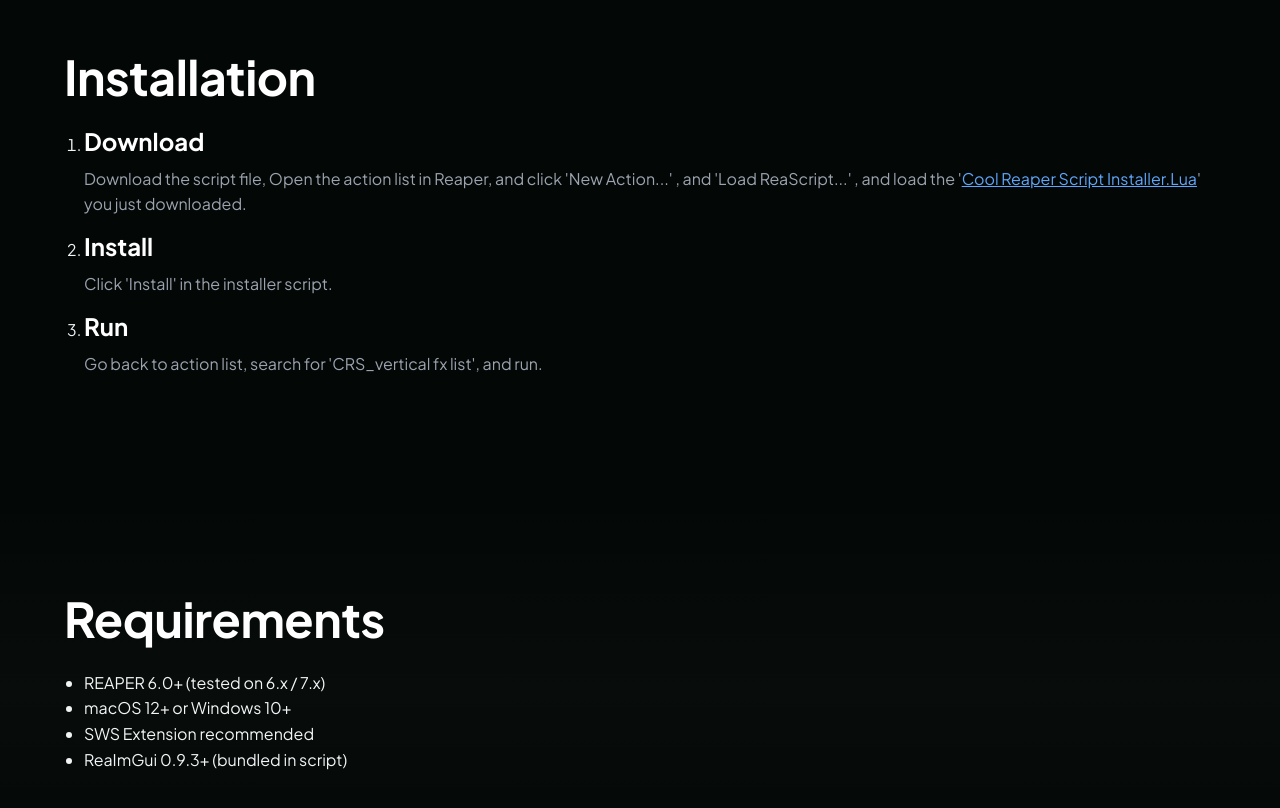
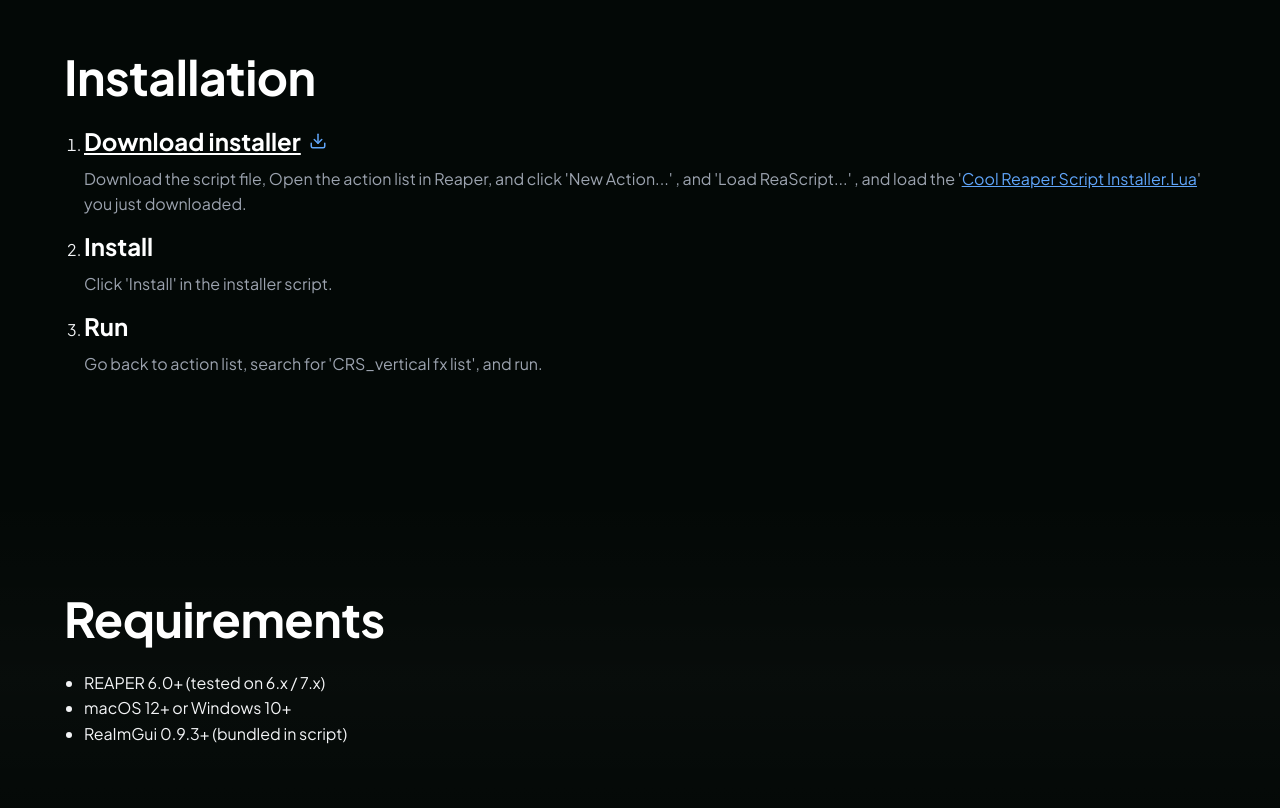
Before and after one commit to BryanChi/Reaper-Script-website, a website: page index.html in a window 1280 px wide. Shown: the part 5500-6308 px from the top of the page. Drawn offline with nearby package versions, Linux system fonts and the light colour scheme.

Commit message:
enhance installation instructions with a download link and remove SWS Extension recommendation

```diff
--- a/index.html
+++ b/index.html
@@ -558,7 +558,7 @@
 				<h2>Installation</h2>
 				<ol class="steps">
 					<li>
-						<h3>Download</h3>
+						<h3 style="display: inline-flex; align-items: center; gap: 8px;"><a href="./assets/Download/Cool Reaper Script Installer.lua" download="Cool Reaper Script Installer.lua" style="display: inline-block; cursor: pointer; color: inherit; text-decoration: underline;" title="Download file">Download installer</a><svg width="18" height="18" viewBox="0 0 24 24" fill="none" stroke="#60a5fa" stroke-width="2" stroke-linecap="round" stroke-linejoin="round" style="display: inline-block;"><path d="M21 15v4a2 2 0 0 1-2 2H5a2 2 0 0 1-2-2v-4"></path><polyline points="7 10 12 15 17 10"></polyline><line x1="12" y1="15" x2="12" y2="3"></line></svg></a></h3>
 						<p>Download the script file, Open the action list in Reaper, and click 'New Action...' , and 'Load ReaScript...' , and load the '<a href="./assets/Download/Cool Reaper Script Installer.lua" download="Cool Reaper Script Installer.lua" style="color: #60a5fa; text-decoration: underline; cursor: pointer;">Cool Reaper Script Installer.Lua</a>' you just downloaded.</p>
 					</li>
 					<li>
@@ -579,7 +579,6 @@
 				<ul class="list">
 					<li>REAPER 6.0+ (tested on 6.x / 7.x)</li>
 					<li>macOS 12+ or Windows 10+</li>
-					<li>SWS Extension recommended</li>
 					<li>ReaImGui 0.9.3+ (bundled in script)</li>
 				</ul>
 			</div>
```
